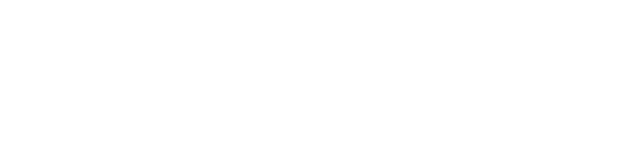
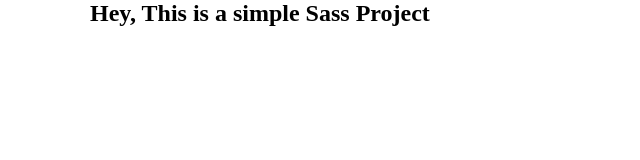
Before and after one commit to Hasanat902/sass-simple-project, a website: page index.html in a window 1280 px wide. Shown: the whole page, without its empty margins (0-640 px from the left). Drawn offline with Linux system fonts and the light colour scheme.

Commit message:
complete project setup

```diff
--- a/index.html
+++ b/index.html
@@ -4,8 +4,11 @@
     <meta charset="UTF-8">
     <meta name="viewport" content="width=device-width, initial-scale=1.0">
     <title>Create Simple Card by Sass</title>
+    <link rel="stylesheet" href="./css/styles.css">
 </head>
 <body>
-
+    <div class="container">
+        <h2>Hey, This is a simple Sass Project</h2>
+    </div>
 </body>
 </html>
--- a/main.scss
+++ b/main.scss
@@ -0,0 +1,7 @@
+@import "./sass/common/starter";
+
+@import "./sass/components/button";
+@import "./sass/components/headings";
+@import "./sass/components/paragraph";
+
+@import "./sass/layouts/row";
--- a/package.json
+++ b/package.json
@@ -4,7 +4,8 @@
   "description": "",
   "main": "index.js",
   "scripts": {
-    "test": "echo \"Error: no test specified\" && exit 1"
+    "sass": "sass main.scss css/styles.css",
+    "watch": "sass --watch main.scss css/styles.css"
   },
   "keywords": [],
   "author": "",
--- /dev/null
+++ b/sass/common/_starter.scss
@@ -0,0 +1,11 @@
+* {
+    margin: 0px;
+    padding: 0px;
+    box-sizing: border-box;
+};
+
+.container {
+    max-width: 1140px;
+    margin: 0 auto;
+    padding: 0px 20px;
+};
```
Also changed, not shown: css/styles.css (added), sass/components/_button.scss (added), sass/components/_headings.scss (added), sass/components/_paragraph.scss (added), sass/components/button.scss (deleted), sass/layouts/_row.scss (added), sass/layouts/row.scss (deleted), 1 other file.
